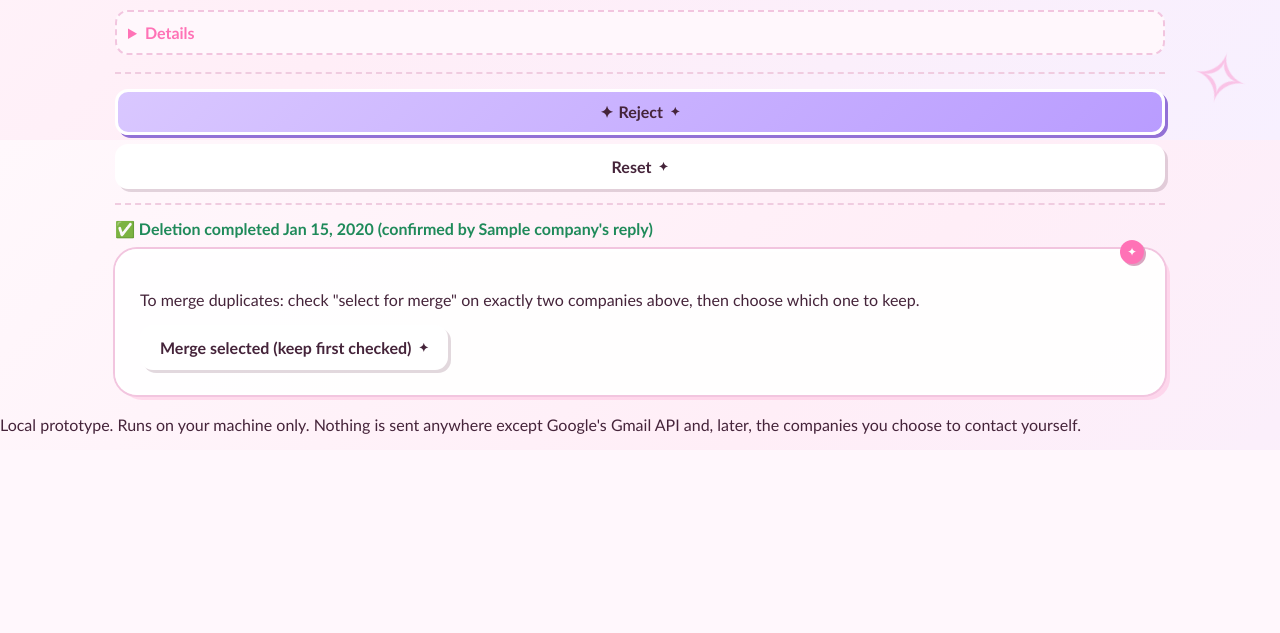
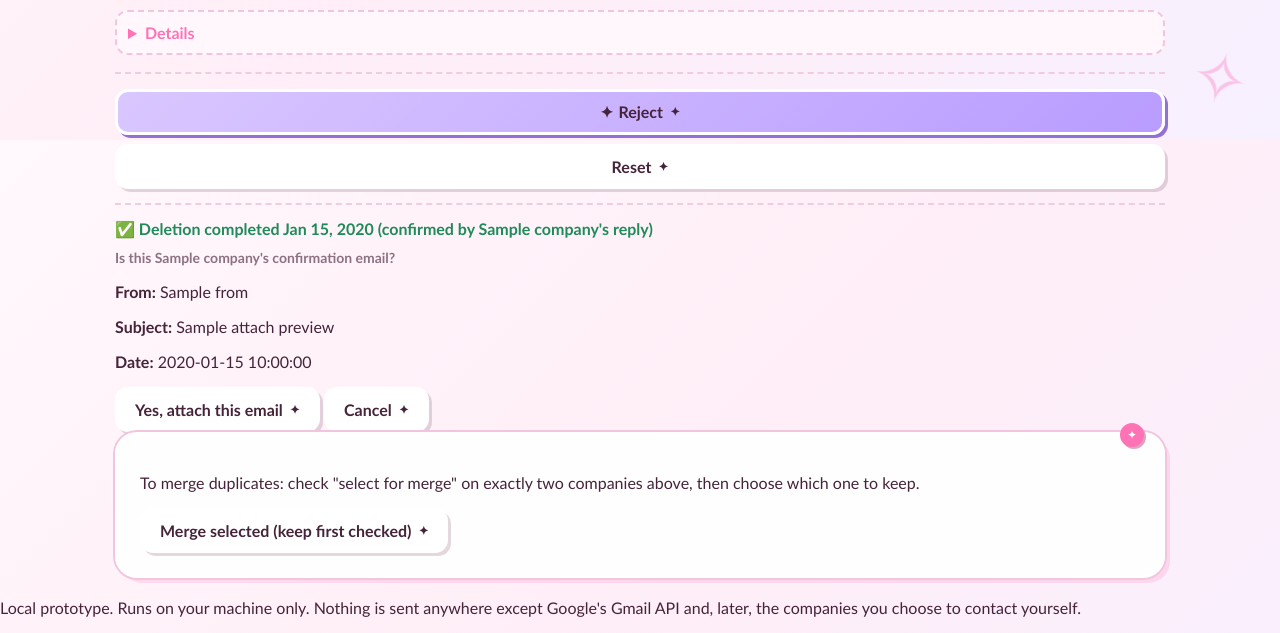
Before and after one commit to lilyroseshaw/lilyroseshaw, a FastAPI app: template cookie-monster/app/templates/dashboard.html in a window 1280 px wide. Shown: the part 660-1293 px from the top of the page. Before the commit the page ends 1094 px from the top, so only its background shows below. Run offline with FastAPI, Linux system fonts and the light colour scheme; the template is opened without the code that fills it: most values are stand-ins (such as "Sample title", 1, 10 or a date in 2020).

Commit message:
Add manual attach-thread flow for externally-submitted deletion requests
Phase 2's response tracking assumed Cookie Monster always sent the
deletion request itself, so it only ever had a thread ID to track for
EMAIL_REQUEST companies it sent mail for. That's too narrow: many
companies (Lyft included) are deleted via their own web form, account
settings, or privacy portal, and confirm by email afterward - there was
no way to associate that confirmation with the request.

This adds the smallest safe slice: manual attachment only, no inbox
search/listing.

- google_oauth.py: parse_gmail_message_ref (parses a pasted Gmail link or
  raw ID) and fetch_message_preview (a single, metadata-only
  messages().get() call - format=metadata with an explicit From/Subject/
  Date header allow-list, body never requested). No new OAuth scope -
  reuses the already-granted gmail.readonly.
- main.py: two-step preview -> confirm routes, gated on readonly scope
  granted + no existing thread ID + non-terminal status. Confirm
  re-validates eligibility and re-resolves the message itself rather than
  trusting the client, and only ever sets deletion_thread_id + records a
  THREAD_ASSOCIATED (source=USER) event - it never touches deletion_status
  or deletion_evidence, so an original user-reported/manual submission
  stays historically accurate. Preview re-renders the dashboard inline
  instead of redirecting, so a (potentially personal) email subject line
  never ends up in a URL, browser history, or server access log.
- deletion_constants.py: EventType.THREAD_ASSOCIATED, DeletionStatus.TERMINAL.
- dashboard.html: inline "Attach confirmation email" action, preview, and
  error states per company.

Once a thread is attached, deletion_response_tracker.py and
response_classify.py - both completely unmodified - take over on their
normal schedule, exactly as if Cookie Monster had sent the email itself.
Verified end-to-end: an already-received confirmation email (received
before attachment) is correctly picked up and classified on the next
check.

tests/test_attach_thread.py: 19 tests covering preview/confirm validation,
eligibility gating, the two-step requirement, audit trail correctness
(USER source, no body persisted, original evidence untouched), and the
hand-off to the existing tracker.

Co-Authored-By: Claude Sonnet 5 <noreply@anthropic.com>
Claude-Session: https://claude.ai/code/session_01EQsrktpLjpH8vwDgE8vG7g

```diff
--- a/cookie-monster/app/main.py
+++ b/cookie-monster/app/main.py
@@ -6,11 +6,14 @@ from fastapi import FastAPI, Form, HTTPException, Request
 from fastapi.responses import HTMLResponse, RedirectResponse
 from fastapi.staticfiles import StaticFiles
 from fastapi.templating import Jinja2Templates
+from googleapiclient.errors import HttpError
 from starlette.middleware.sessions import SessionMiddleware
 
 from app import config, deletion_engine, google_oauth
 from app.aggregator import aggregate, store
 from app.db import get_session, init_db
+from app.deletion_constants import DeletionStatus, EventSource, EventType
+from app.deletion_events import record_event
 from app.deletion_queue import start_background_worker
 from app.deletion_research import build_default_provider
 from app.deletion_resolver import resolve_deletion_method
@@ -267,8 +270,7 @@ def run_scan(max_messages: int = Form(600)):
     )
 
 
-@app.get("/dashboard", response_class=HTMLResponse)
-def dashboard(request: Request, status: str = "all", q: str = ""):
+def _dashboard_context(request: Request, status: str, q: str, **extra) -> dict:
     db = get_session()
     try:
         query = db.query(Company)
@@ -286,22 +288,28 @@ def dashboard(request: Request, status: str = "all", q: str = ""):
     finally:
         db.close()
 
-    return templates.TemplateResponse(
-        "dashboard.html",
-        {
-            "request": request,
-            "companies": companies,
-            "counts": counts,
-            "status_filter": status,
-            "query": q,
-            "scanned": request.query_params.get("scanned"),
-            "created": request.query_params.get("created"),
-            "updated": request.query_params.get("updated"),
-            "duplicate_id": request.query_params.get("duplicate"),
-            "send_enabled": send_enabled,
-            "response_tracking_enabled": response_tracking_enabled,
-        },
-    )
+    context = {
+        "request": request,
+        "companies": companies,
+        "counts": counts,
+        "status_filter": status,
+        "query": q,
+        "scanned": request.query_params.get("scanned"),
+        "created": request.query_params.get("created"),
+        "updated": request.query_params.get("updated"),
+        "duplicate_id": request.query_params.get("duplicate"),
+        "send_enabled": send_enabled,
+        "response_tracking_enabled": response_tracking_enabled,
+        "attach_preview": None,
+        "attach_preview_error": None,
+    }
+    context.update(extra)
+    return context
+
+
+@app.get("/dashboard", response_class=HTMLResponse)
+def dashboard(request: Request, status: str = "all", q: str = ""):
+    return templates.TemplateResponse("dashboard.html", _dashboard_context(request, status, q))
 
 
 @app.post("/api/companies/{company_id}/confirm")
@@ -415,6 +423,120 @@ def check_company_response_now(company_id: int):
     return RedirectResponse("/dashboard", status_code=303)
 
 
+def _check_attach_eligible(db, company: Company) -> str | None:
+    """Returns an error message if this company isn't eligible for manual
+    thread attachment, else None. Checked before BOTH the preview and the
+    confirm step - state can change between the two requests (another tab,
+    a background check completing first), so confirm must never trust that
+    what was true at preview time is still true now."""
+    if not google_oauth.has_readonly_scope(db):
+        return "Response tracking is not enabled - enable it first to attach a confirmation email."
+    if company.deletion_thread_id:
+        return "This company already has a tracked email thread."
+    if company.deletion_status in DeletionStatus.TERMINAL:
+        return "This request is already resolved - there's nothing left to track."
+    return None
+
+
+@app.post("/api/companies/{company_id}/deletion/attach-thread/preview")
+def preview_attach_thread(request: Request, company_id: int, gmail_ref: str = Form(...)):
+    """Step 1 of manually attaching a Gmail confirmation email to a
+    deletion request Cookie Monster did NOT itself send (e.g. one
+    submitted through a company's own web form or account settings - see
+    TODO.md's "Attach confirmation email" design notes). Resolves ONLY the
+    one specific message the user pasted a link/ID for - never a search or
+    listing - and shows just its From/Subject/Date for the user to
+    recognize before anything is saved. Re-rendered inline on the
+    dashboard rather than redirected, so the (potentially personal) email
+    subject line never ends up in a URL/browser history/server access log."""
+    db = get_session()
+    try:
+        company = db.get(Company, company_id)
+        if company is None:
+            raise HTTPException(status_code=404, detail="Company not found")
+        error = _check_attach_eligible(db, company)
+        preview = None
+        if error is None:
+            try:
+                message_id = google_oauth.parse_gmail_message_ref(gmail_ref)
+                creds = google_oauth.load_credentials(db)
+                if creds is None:
+                    error = "Gmail is not connected."
+                else:
+                    resolved = google_oauth.fetch_message_preview(creds, message_id)
+                    preview = {"company_id": company_id, **resolved}
+            except ValueError as exc:
+                error = str(exc)
+            except HttpError as exc:
+                status_code = getattr(getattr(exc, "resp", None), "status", None)
+                error = (
+                    "That message couldn't be found in your Gmail account - double-check the link/ID."
+                    if status_code == 404
+                    else "Couldn't look up that message right now - please try again."
+                )
+        context = _dashboard_context(
+            request, "all", "",
+            attach_preview=preview,
+            attach_preview_error={"company_id": company_id, "message": error} if error else None,
+        )
+    finally:
+        db.close()
+    return templates.TemplateResponse("dashboard.html", context)
+
+
+@app.post("/api/companies/{company_id}/deletion/attach-thread/confirm")
+def confirm_attach_thread(company_id: int, message_id: str = Form(...)):
+    """Step 2: the explicit second confirmation. Re-validates eligibility
+    and re-resolves the EXACT SAME message shown at preview time, by its
+    message ID (not its thread ID - a thread's first message can have
+    different From/Subject/Date than the message the user actually
+    reviewed) - never trusts client-supplied from/subject/date, the server
+    is the sole source of truth for what gets written to the audit trail.
+    This ONLY sets deletion_thread_id and records the association - it
+    never touches deletion_status, deletion_evidence, or any other field,
+    so the original submission (e.g. a user-reported manual request) stays
+    historically exactly as it was. From here on, the existing response
+    tracker (deletion_response_tracker.py, unchanged) owns this thread."""
+    db = get_session()
+    try:
+        company = db.get(Company, company_id)
+        if company is None:
+            raise HTTPException(status_code=404, detail="Company not found")
+        error = _check_attach_eligible(db, company)
+        if error:
+            raise HTTPException(status_code=400, detail=error)
+
+        creds = google_oauth.load_credentials(db)
+        if creds is None:
+            raise HTTPException(status_code=400, detail="Gmail is not connected.")
+        try:
+            resolved = google_oauth.fetch_message_preview(creds, message_id)
+        except HttpError as exc:
+            status_code = getattr(getattr(exc, "resp", None), "status", None)
+            detail = (
+                "That message couldn't be found in your Gmail account - double-check the link/ID."
+                if status_code == 404
+                else "Couldn't look up that message right now - please try again."
+            )
+            raise HTTPException(status_code=400, detail=detail) from exc
+
+        company.deletion_thread_id = resolved["thread_id"]
+        record_event(
+            db, company.id, EventType.THREAD_ASSOCIATED, source=EventSource.USER,
+            evidence={
+                "message_id": resolved["message_id"],
+                "thread_id": resolved["thread_id"],
+                "from": resolved["from"],
+                "subject": resolved["subject"],
+                "date": resolved["date"],
+            },
+        )
+        db.commit()
+    finally:
+        db.close()
+    return RedirectResponse("/dashboard", status_code=303)
+
+
 @app.post("/api/companies/{company_id}/deletion/mark-completed")
 def mark_deletion_completed(company_id: int, evidence_note: str = Form("")):
     """Self-report path for WEB_FORM/ACCOUNT_SETTING/PRIVACY_PORTAL and any
--- a/cookie-monster/app/templates/dashboard.html
+++ b/cookie-monster/app/templates/dashboard.html
@@ -196,6 +196,39 @@
         </form>
       </div>
       {% endif %}
+
+      {% set attach_eligible = response_tracking_enabled and not c.deletion_thread_id and c.deletion_status not in ("COMPLETED", "REJECTED", "FAILED") %}
+      {% set attach_pending_for_this_company = (attach_preview and attach_preview.company_id == c.id) or (attach_preview_error and attach_preview_error.company_id == c.id) %}
+      {% if attach_eligible or attach_pending_for_this_company %}
+      <div class="attach-thread-block">
+        {% if attach_preview and attach_preview.company_id == c.id %}
+        <p class="deletion-detail">Is this {{ c.name }}'s confirmation email?</p>
+        <p class="attach-preview-line"><strong>From:</strong> {{ attach_preview['from']|e }}</p>
+        <p class="attach-preview-line"><strong>Subject:</strong> {{ attach_preview.subject|e }}</p>
+        <p class="attach-preview-line"><strong>Date:</strong> {{ attach_preview.date|e }}</p>
+        <form method="post" action="/api/companies/{{ c.id }}/deletion/attach-thread/confirm" style="display:inline">
+          <input type="hidden" name="message_id" value="{{ attach_preview.message_id }}">
+          <button type="submit" class="btn btn-secondary btn-small">Yes, attach this email</button>
+        </form>
+        <a href="/dashboard" class="btn btn-secondary btn-small">Cancel</a>
+
+        {% else %}
+        {% if attach_preview_error and attach_preview_error.company_id == c.id %}
+        <p class="deletion-detail attach-error">⚠️ {{ attach_preview_error.message }}</p>
+        {% endif %}
+        {% if attach_eligible %}
+        <details class="attach-thread-details">
+          <summary>Submitted this yourself? Attach the confirmation email</summary>
+          <p class="deletion-detail">Paste the Gmail link or message ID for {{ c.name }}'s confirmation email. Cookie Monster will show you just the sender/subject/date before attaching anything - never the message body.</p>
+          <form method="post" action="/api/companies/{{ c.id }}/deletion/attach-thread/preview">
+            <input type="text" name="gmail_ref" placeholder="Gmail link or message ID" required>
+            <button type="submit" class="btn btn-secondary btn-small">Preview</button>
+          </form>
+        </details>
+        {% endif %}
+        {% endif %}
+      </div>
+      {% endif %}
     </div>
     {% endif %}
   </div>
```
Also changed, not shown: cookie-monster/app/deletion_constants.py (+19 -1 lines), cookie-monster/app/google_oauth.py (+45 -0 lines), cookie-monster/tests/test_attach_thread.py (added, +369 -0 lines).
